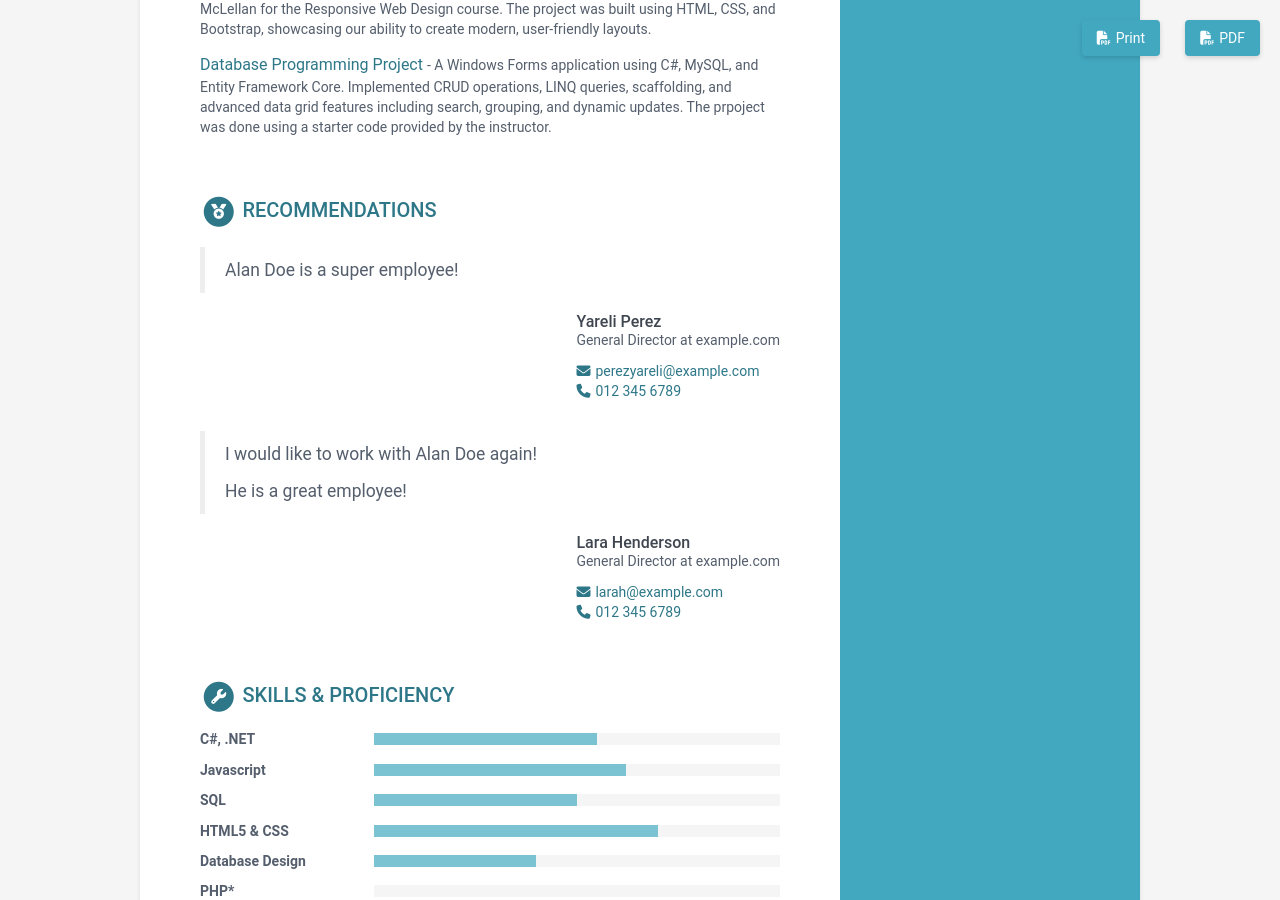
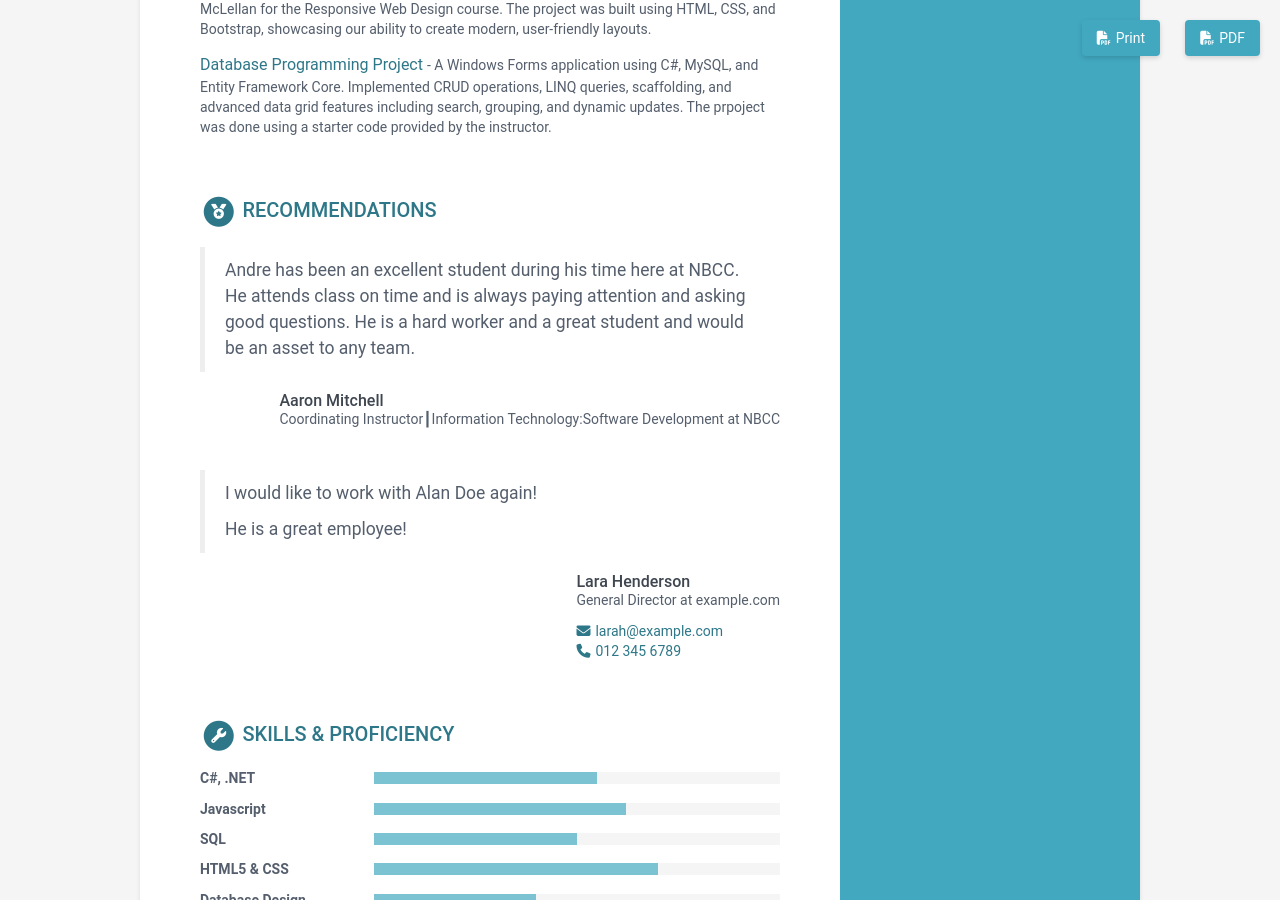
Before and after one commit to AndreLiraFr/andrelirafr.github.io, a Jekyll site: the page built from index.html, in a window 1280 px wide and 900 px high, scrolled down 1415 px. Built offline with Jekyll 4.4.1, drawn with Linux system fonts in a browser that asks for light colours.

Commit message:
1st recommendation

```diff
--- a/_data/data.yml
+++ b/_data/data.yml
@@ -205,12 +205,12 @@ projects:
 recommendations:
   title: Recommendations
   list:
-    - person: Yareli Perez
-      email: perezyareli@example.com
-      phone: 012 345 6789
-      role: General Director at example.com
+    - person: Aaron Mitchell
+      email:
+      phone:
+      role: Coordinating Instructor┃Information Technology:Software Development at NBCC
       recommendation: |
-        Alan Doe is a super employee!
+        Andre has been an excellent student during his time here at NBCC. He attends class on time and is always paying attention and asking good questions. He is a hard worker and a great student and would be an asset to any team.
     - person: Lara Henderson
       email: larah@example.com
       phone: 012 345 6789
```
